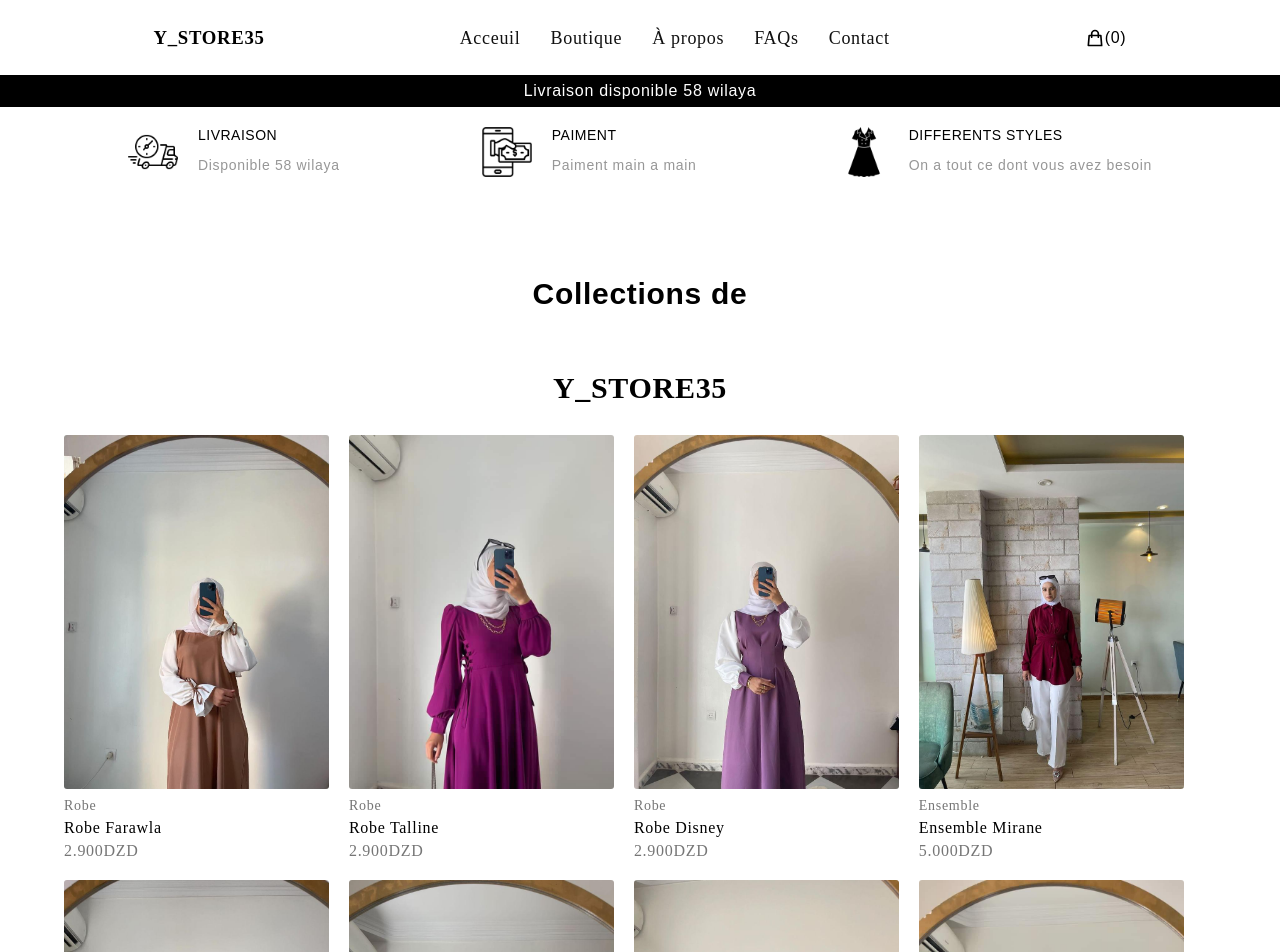
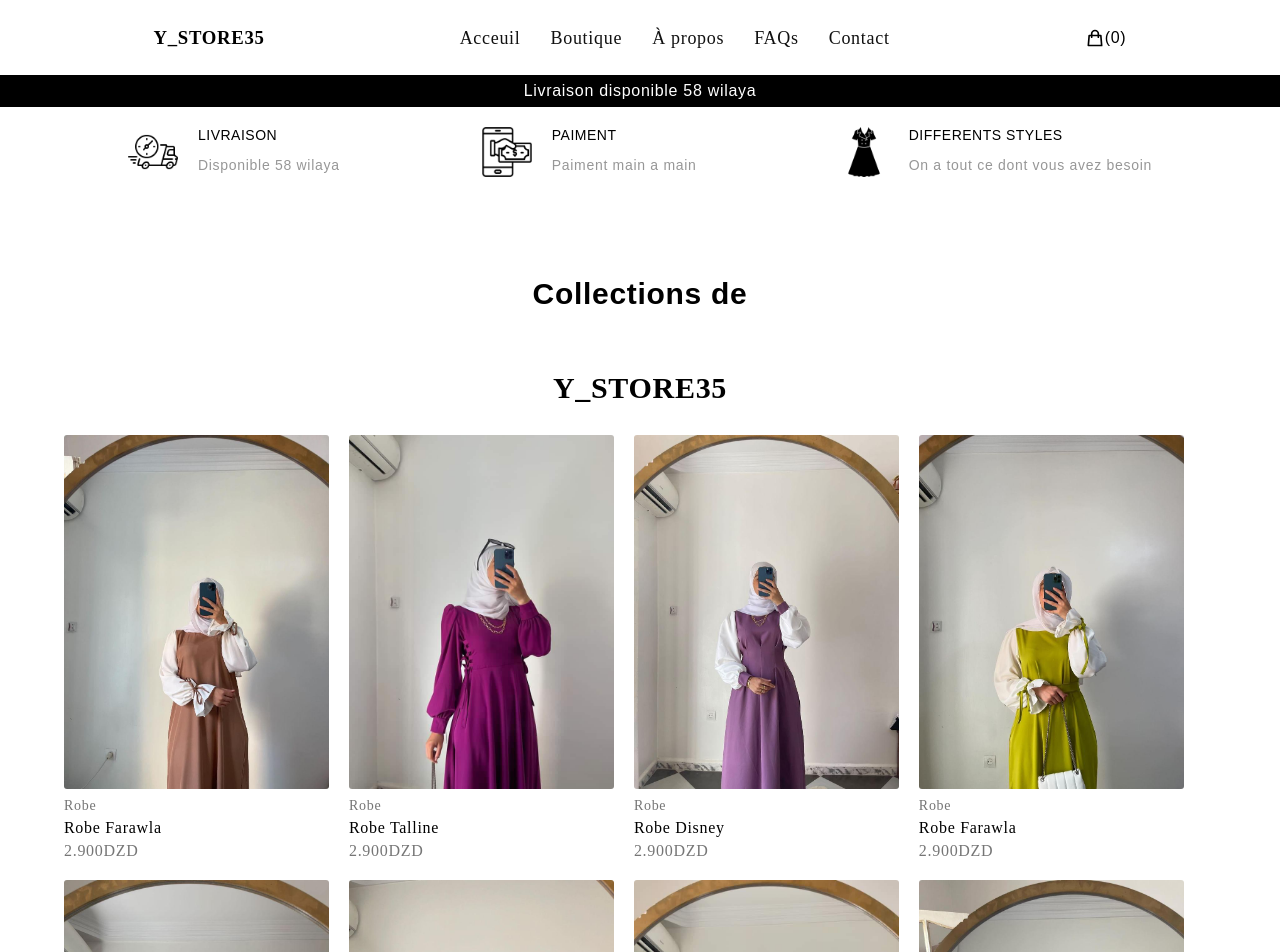
Before and after one commit to yahia-work/e-commerce, a React (Create React App) app: page / in a window 1280 px wide. Shown: the top 952 px of the page. Built offline with nearby package versions, Linux system fonts and the light colour scheme.

Commit message:
last commit 1

```diff
--- a/src/Acceuil/Acceuil.js
+++ b/src/Acceuil/Acceuil.js
@@ -35,13 +35,6 @@ const products = [
         price:"2.900DZD",
         img:productImg10,
         description:"La robe Disney est confectionnée en tissu Mazirati de haute qualité, offrant confort et élégance. C'est la pièce idéale pour toutes les occasions, alliant style et durabilité."
-    },
-    {
-        name:"Ensemble Mirane",
-        model:"Ensemble",
-        price:"5.000DZD",
-        img:productImg15,
-        description:"L'ensemble Mirane est confectionnée en tissu Mazirati de haute qualité, offrant confort et élégance. C'est la pièce idéale pour toutes les occasions, alliant style et durabilité."
     },
     {
         name:"Robe Farawla",
```
